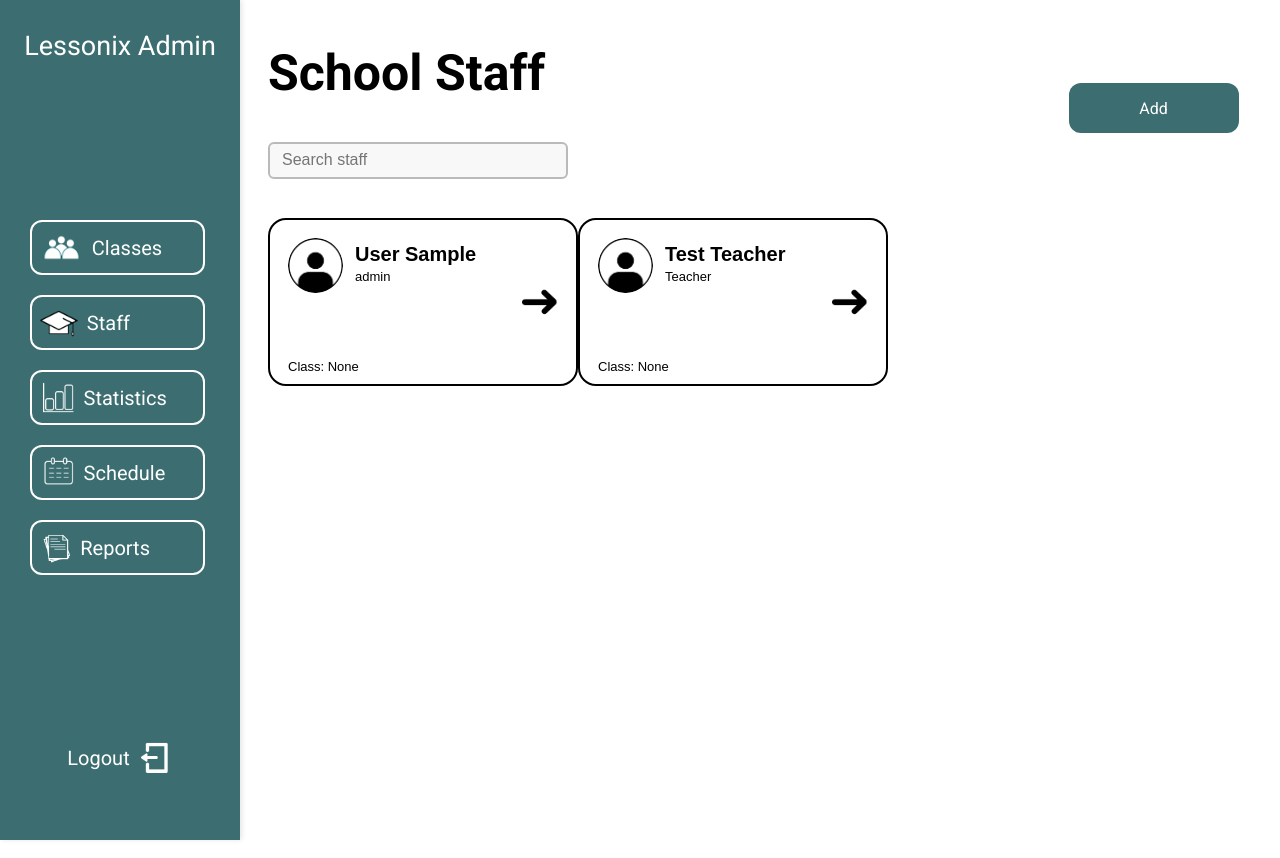
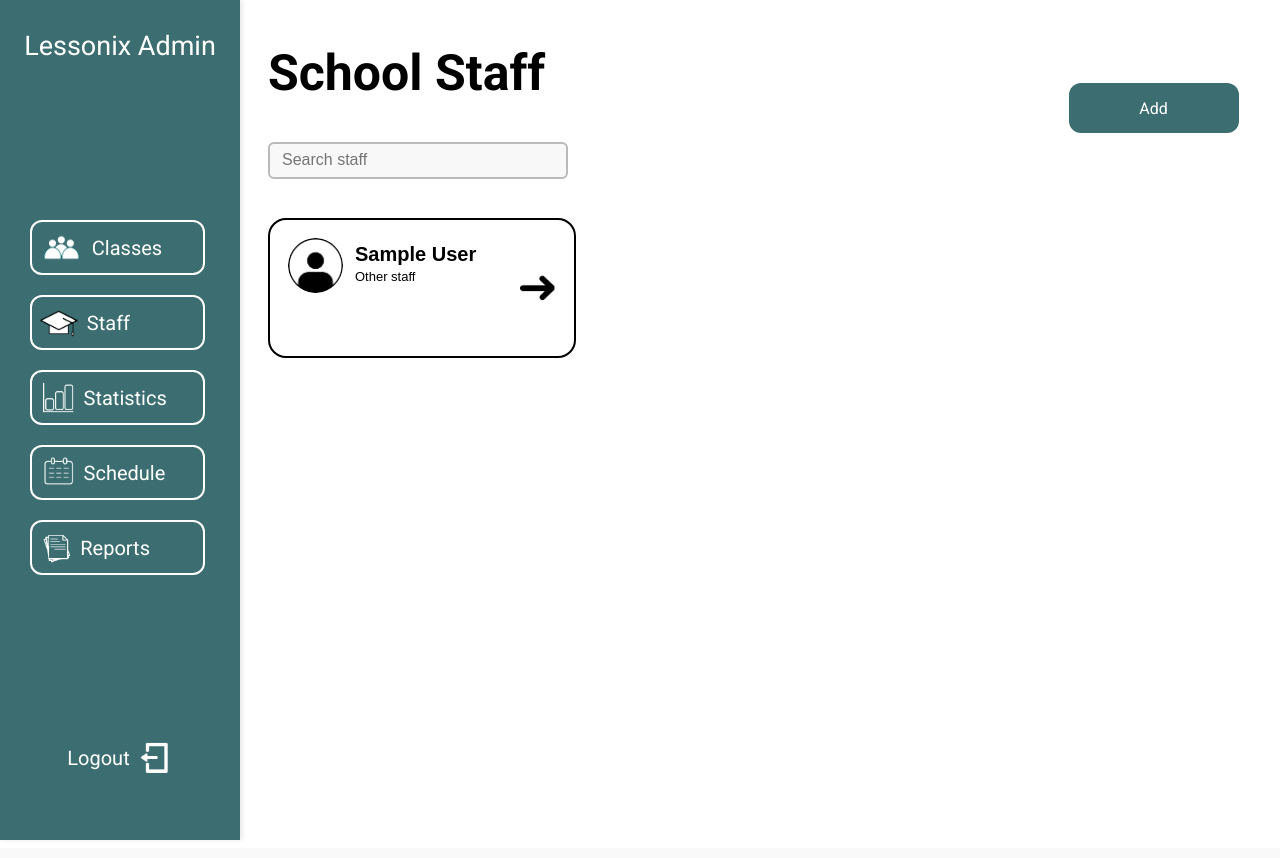
Before and after one commit to andrew-potapenko17/web-lessonixadmin, a Django app: template lessonixadmin/adminpanel/templates/adminpanel/staff.html in a window 1280 px wide. Run offline with Django 4.2, Linux system fonts and the light colour scheme; the template is opened without the code that fills it: most values are stand-ins (such as "Sample title", 1, 10 or a date in 2020).

Commit message:
backend connected to staff page

```diff
--- a/lessonixadmin/adminpanel/templates/adminpanel/staff.html
+++ b/lessonixadmin/adminpanel/templates/adminpanel/staff.html
@@ -32,11 +32,21 @@
                 </div>
 
                 <div class="info">
-                    <div class="name">{{ staff.last_name }} {{ staff.first_name }}</div>
-                    <div class="role">{{ staff.role }}</div>
+                    <div class="name">{{ staff.full_name }}</div>
+                    <div class="role">
+                        {% if staff.role == "teacher" %}
+                            Teacher
+                        {% elif staff.role == "med" %}
+                            Medical worker
+                        {% else %}
+                            Other staff
+                        {% endif %}
+                    </div>
+                    {% if staff.role == "teacher" %}
                     <div class="class">
-                        Class: {{ staff.class_name|default:"None" }}
+                        Class: {{ staff.primaryclass|default:"N/A" }}
                     </div>
+                    {% endif %}
                 </div>
 
                 <div class="arrow">
@@ -44,24 +54,6 @@
                 </div>
             </div>
         {% endfor %}
-
-        <div class="staff-card {% if staff.inactive %}inactive{% endif %}">
-            <div class="avatar">
-                <img src="{% static 'img/avatar.png' %}" alt="Avatar">
-            </div>
-
-            <div class="info">
-                <div class="name">Test Teacher</div>
-                <div class="role">Teacher</div>
-                <div class="class">
-                    Class: {{ staff.class_name|default:"None" }}
-                </div>
-            </div>
-
-            <div class="arrow">
-                <img src="{% static 'img/arrow-right.png' %}" alt="Arrow">
-            </div>
-        </div>
     </div>
 </div>
 
--- a/lessonixadmin/static/styles/staff.css
+++ b/lessonixadmin/static/styles/staff.css
@@ -87,15 +87,16 @@
 }
 
 .lower {
-    display: flex;
-    flex: 0 0 80%;
-    width: 100%;
-    max-height: 80%;
     margin-top: 30px;
+    display: grid;
+    grid-template-columns: repeat(3, 1fr);
+    gap: 30px;
+    max-width: 1000px;
 }
 
 .staff-card {
-    width: 270px;
+    flex: 0 0 calc(33.333% - 20px);
+    max-width: 350px;
     height: 140px;
     border: 2px solid #000;
     border-radius: 18px;
@@ -106,6 +107,7 @@
     font-family: Arial, sans-serif;
     background: #fff;
     position: relative;
+    box-sizing: border-box;
 }
 
 .staff-card.inactive {
@@ -142,7 +144,7 @@
 .info .class {
     position: absolute;
     bottom: 10px;
-    left: 18px;
+    left: 22px;
     font-size: 13px;
 }
 
```
Also changed, not shown: lessonixadmin/adminpanel/views.py (+19 -1 lines), lessonixadmin/db.sqlite3.
